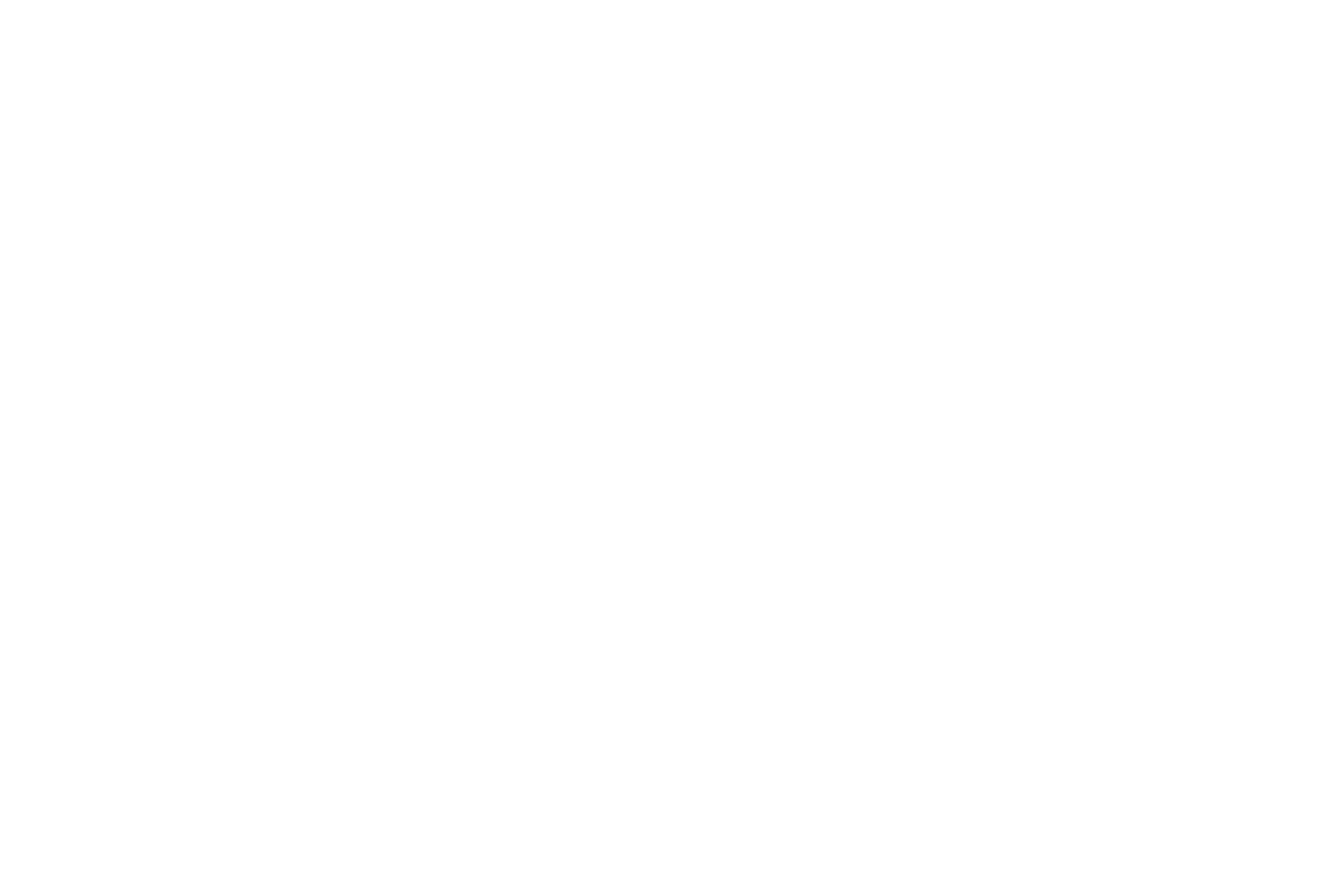
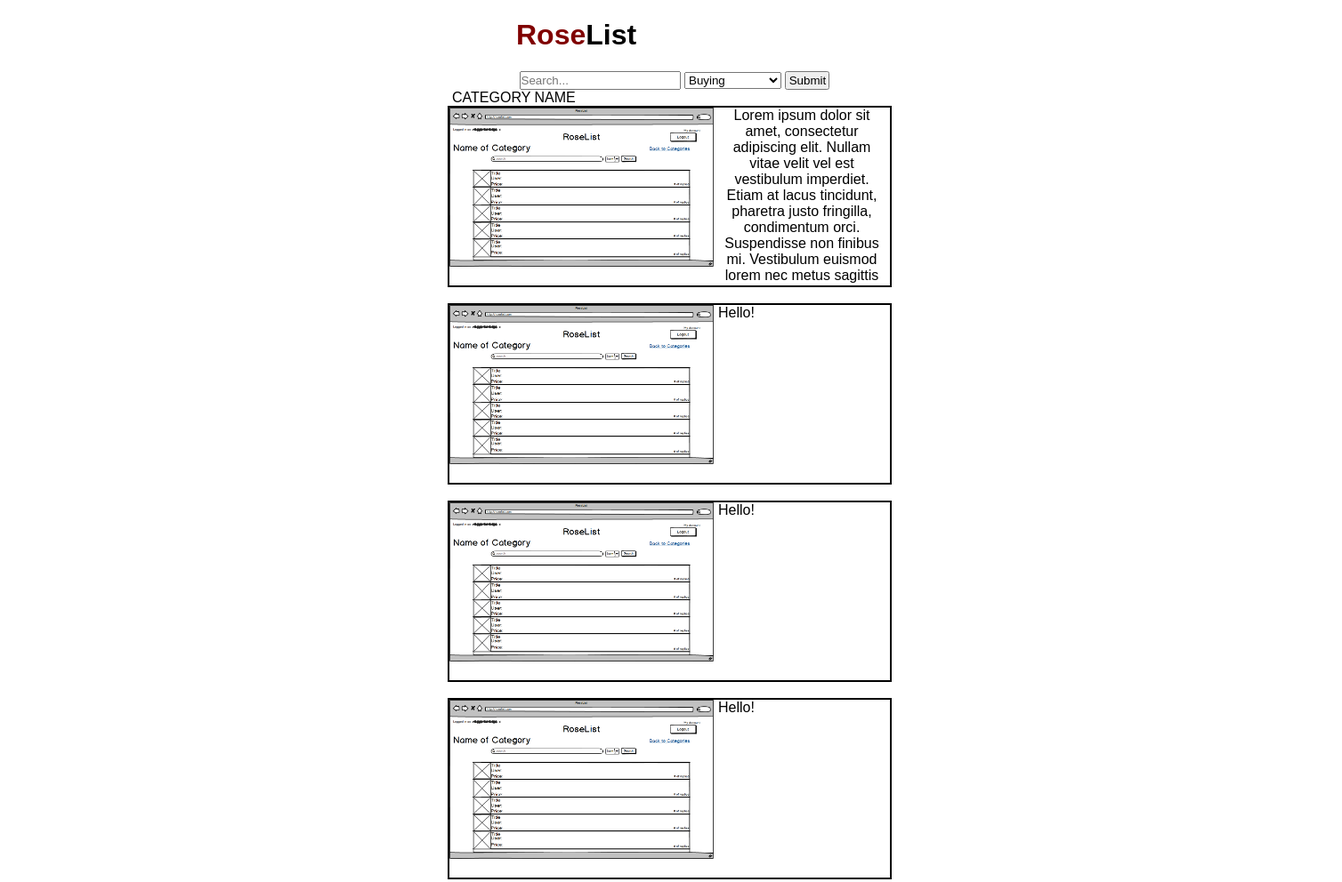
Before and after one commit to lix4/CSSE280-RoseList-frontend, a plain HTML site: page html/specificCategory.html in a window 1280 px wide. Shown: the whole page at 89% size, 1508 px wide, since content can reach past the window. Before the commit the page ends 800 px from the top, so only its background shows below. Drawn offline with Linux system fonts and the light colour scheme.

Commit message:
003- Added Specific Category skeleton, along with updating CSS to work with it

```diff
--- a/css/RoseList.css
+++ b/css/RoseList.css
@@ -91,6 +91,29 @@ h1 span {
     /*height: 110px;*/
     /*width: 300px;*/
 }
+#posts{
+    display: block;
+}
+#posts div{
+    border: 2px solid black;
+    text-align: center;
+    display: block;
+    width: 33%;
+    overflow: scroll;
+    margin-left: 33%;
+    margin-right: 33%;
+    height: 200px;
+}
+#name {
+    text-align: center;
+    display: block;
+    margin-left: 33%;
+    margin-right: 33%;
+}
+#posts div span{
+    float: right;
+    width: 40%;
+}
 
 
 
--- a/html/specificCategory.html
+++ b/html/specificCategory.html
@@ -0,0 +1,56 @@
+<!DOCTYPE html>
+
+<head>
+	<title>RoseList</title>
+	<link rel="stylesheet" type="text/css" href="../css/RoseList.css" />
+</head>
+
+<body>
+	<div id="logo">
+		<h1><span>Rose</span>List</h1>
+	</div>
+	<div id="largeContainer">
+        <div id="middle">
+			<form>
+				<input type="text" name="search" placeholder="Search...">
+				<select name="categories">
+				<option value="buying">Buying</option>
+				<option value="selling">Selling</option>
+				<option value="rides">Rides</option>
+				<option value="announcements">Announcments</option>
+				<option value="other">Other</option>
+			</select>
+				<input type="submit" name="Submit">
+			</form>
+		</div>
+        <p id='name'>CATEGORY NAME</p>
+        <div id="posts">
+            <div>
+            <img src="../Project_Mockups_and_Images/Buying.png">
+            <span>
+                <p>Lorem ipsum dolor sit amet, consectetur adipiscing elit. Nullam vitae velit vel est vestibulum imperdiet. Etiam at lacus tincidunt, pharetra justo fringilla, condimentum orci. Suspendisse non finibus mi. Vestibulum euismod lorem nec metus sagittis porttitor. Proin vel odio vulputate, dignissim nunc nec, cursus tellus. Aenean suscipit sed velit at feugiat. Sed ipsum dui, pretium vitae tempus quis, pharetra eget est. Nulla facilisi. Nam tincidunt cursus leo, sit amet semper ex malesuada a. Etiam gravida magna accumsan lacus finibus, ut blandit sapien tincidunt. Integer vitae pellentesque elit. Duis a tortor sed massa venenatis pulvinar non sed nibh. Suspendisse metus ante, consequat vestibulum fermentum sed, auctor quis turpis. Ut nec dui quis nibh suscipit mollis. Morbi finibus eros quis nisl dapibus, in elementum nunc tristique.</p>
+            </span>
+            </div>
+            <br>
+            <div>
+            <img src="../Project_Mockups_and_Images/Buying.png">
+            <span>
+                <p>Hello!</p>
+            </span>
+            </div>
+            <br>
+            <div>
+            <img src="../Project_Mockups_and_Images/Buying.png">
+            <span>
+                <p>Hello!</p>
+            </span>
+            </div>
+            <br>
+            <div>
+            <img src="../Project_Mockups_and_Images/Buying.png">
+            <span>
+                <p>Hello!</p>
+            </span>
+            </div>
+        </div>
+</body>
```
